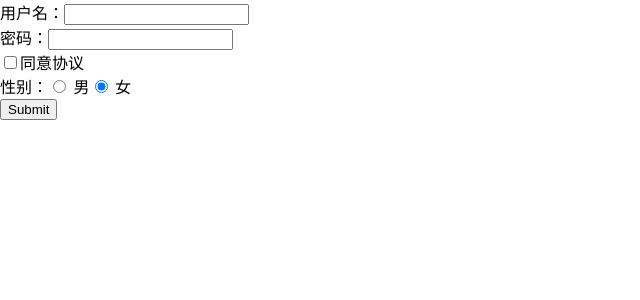
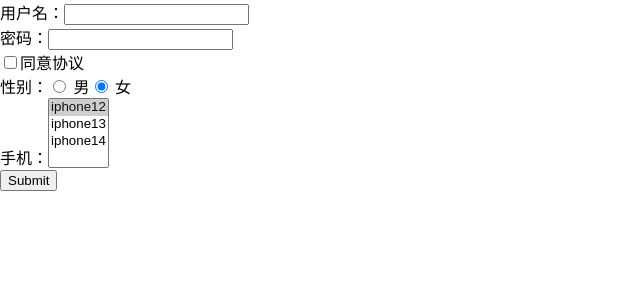
Before and after one commit to YDKD/react-study, a React (Vite) app: page / in a window 1280 px wide. Shown: the top 300 px of the page, without its empty margins (0-640 px from the left). Built offline with nearby package versions, Linux system fonts and the light colour scheme.

Commit message:
feat(react): 受控组件-select

```diff
--- a/src/16_编写受控表单组件/App.tsx
+++ b/src/16_编写受控表单组件/App.tsx
@@ -10,6 +10,7 @@ interface IState {
   password: string;
   agree: boolean;
   sex: ISex[];
+  selectPhone: string[];
 }
 
 export class App extends PureComponent<any, IState> {
@@ -30,6 +31,7 @@ export class App extends PureComponent<any, IState> {
           value: true,
         },
       ],
+      selectPhone: ['iphone12']
     };
   }
 
@@ -64,8 +66,17 @@ export class App extends PureComponent<any, IState> {
     this.setState({ sex: sex });
   }
 
+  handleSelectChange(e: React.ChangeEvent<HTMLSelectElement>) {
+    const { selectedOptions } = e.target
+    const values = Array.from(selectedOptions, (item) => item.value)
+
+    this.setState({
+      selectPhone: values
+    })
+  }
+
   render() {
-    const { username, password, agree, sex } = this.state;
+    const { username, password, agree, sex, selectPhone } = this.state;
     return (
       <div>
         <label htmlFor="username">
@@ -86,12 +97,22 @@ export class App extends PureComponent<any, IState> {
         性别：
         {sex.map((item, index) => {
           return (
-            <label htmlFor={"sex" + index} key={index}>
-              <input type="radio" id={"sex" + index} name="sex" checked={item.value} onChange={(e) => this.handleRadioChange(e, index)} /> {item.label}
+            <label htmlFor={item.label} key={index}>
+              <input type="radio" id={item.label} name="sex" checked={item.value} onChange={(e) => this.handleRadioChange(e, index)} /> {item.label}
             </label>
           );
         })}
         <br />
+
+        <div>
+          手机：
+          <select multiple value={selectPhone} onChange={(e) => this.handleSelectChange(e)}>
+            <option value="iphone12">iphone12</option>
+            <option value="iphone13">iphone13</option>
+            <option value="iphone14">iphone14</option>
+          </select>
+        </div>
+
         <button onClick={() => this.showForm()}>Submit</button>
       </div>
     );
```
